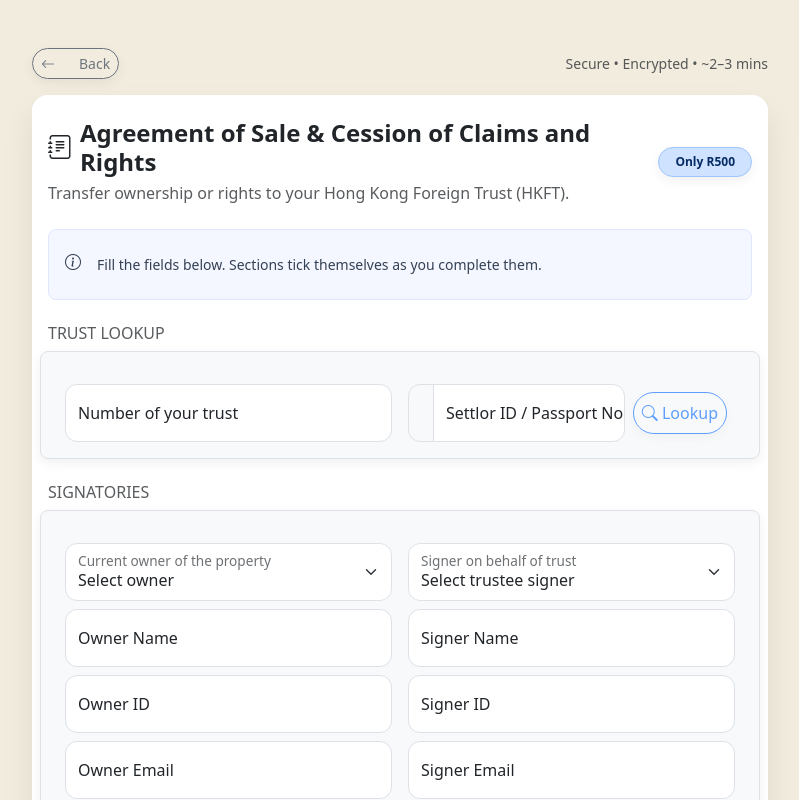
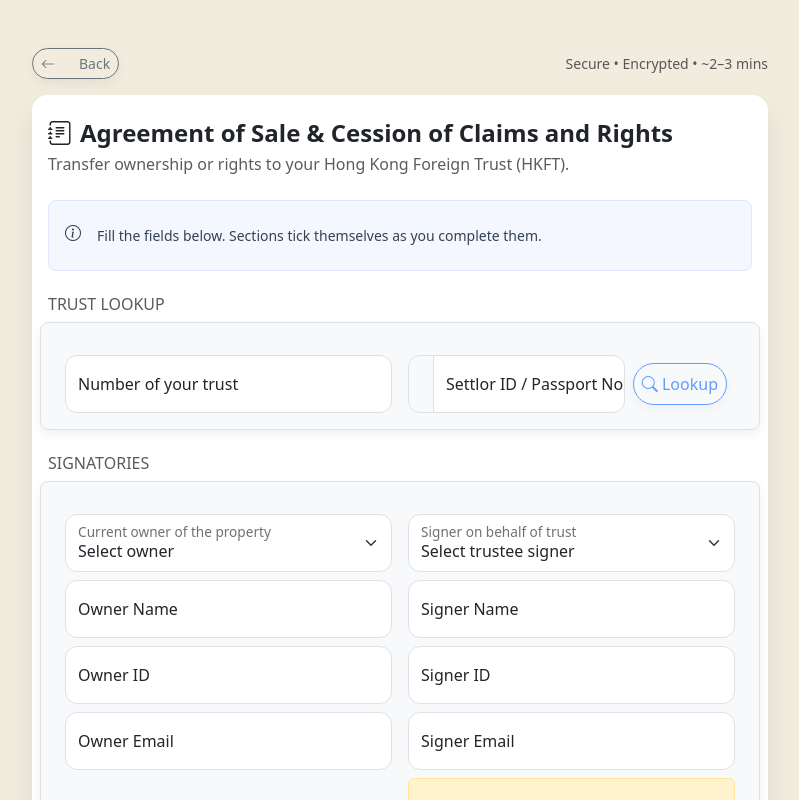
Before and after one commit to WhitelightningDev/hongkongtrust, an Angular app: page /sale-and-cede-agreement in a window 1280 px wide. Shown: the top 800 px of the page, without its empty margins (240-1039 px from the left). Built offline with nearby package versions, Linux system fonts and the light colour scheme.

Commit message:
`Removed pricing badge from sale-and-cede-agreement.html`

```diff
--- a/src/app/pages/sale-and-cede-agreement/sale-and-cede-agreement.html
+++ b/src/app/pages/sale-and-cede-agreement/sale-and-cede-agreement.html
@@ -24,12 +24,7 @@
                 </h1>
                 <p class="text-muted mb-0">Transfer ownership or rights to your Hong Kong Foreign Trust (HKFT).</p>
               </div>
-              <div class="text-md-end">
-                <span class="badge rounded-pill bg-primary-subtle text-primary-emphasis border border-primary-subtle px-3 py-2 shadow-sm">
-                  Only <span class="fw-bold">R500</span>
-                </span>
 
-              </div>
             </div>
 
           </div>
```
